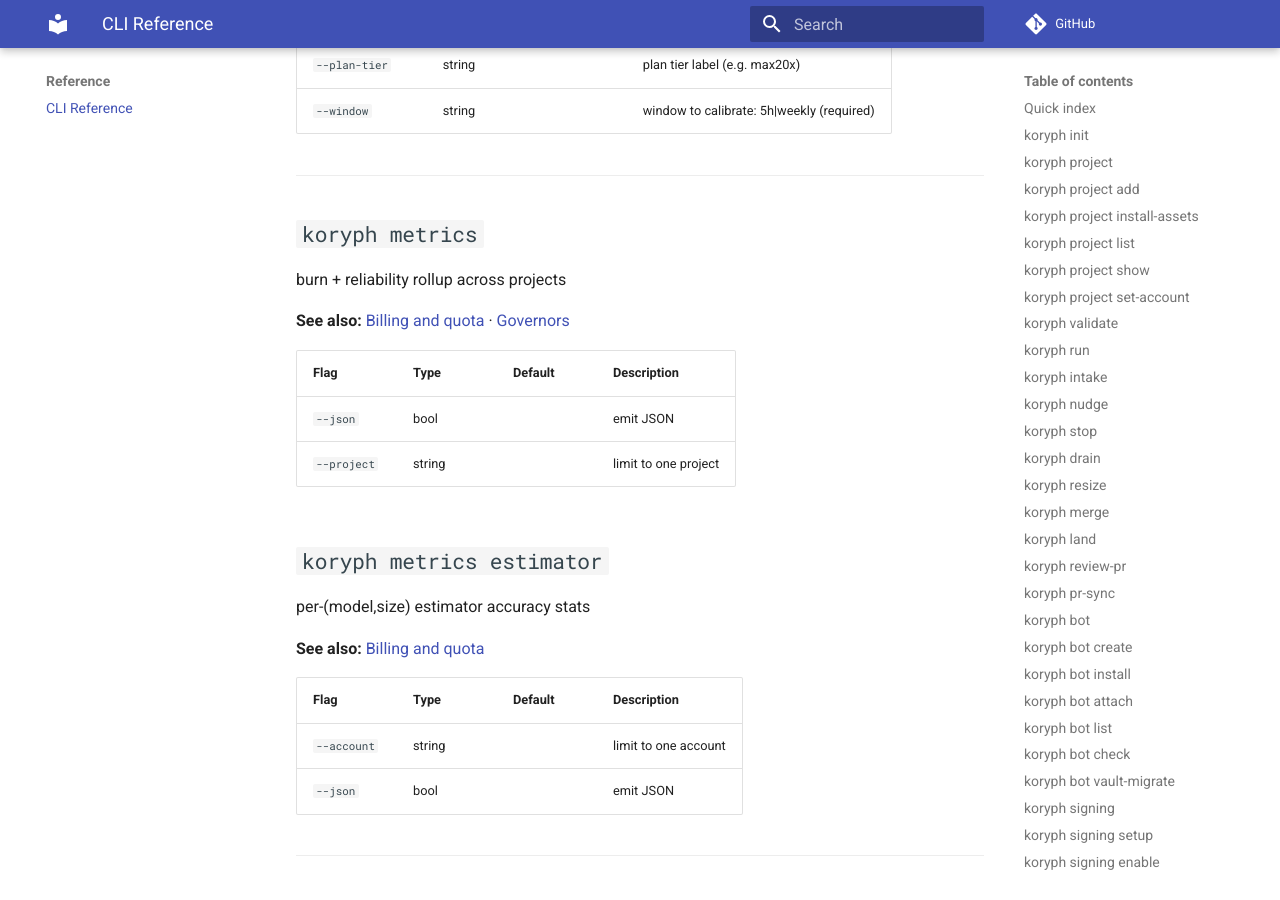
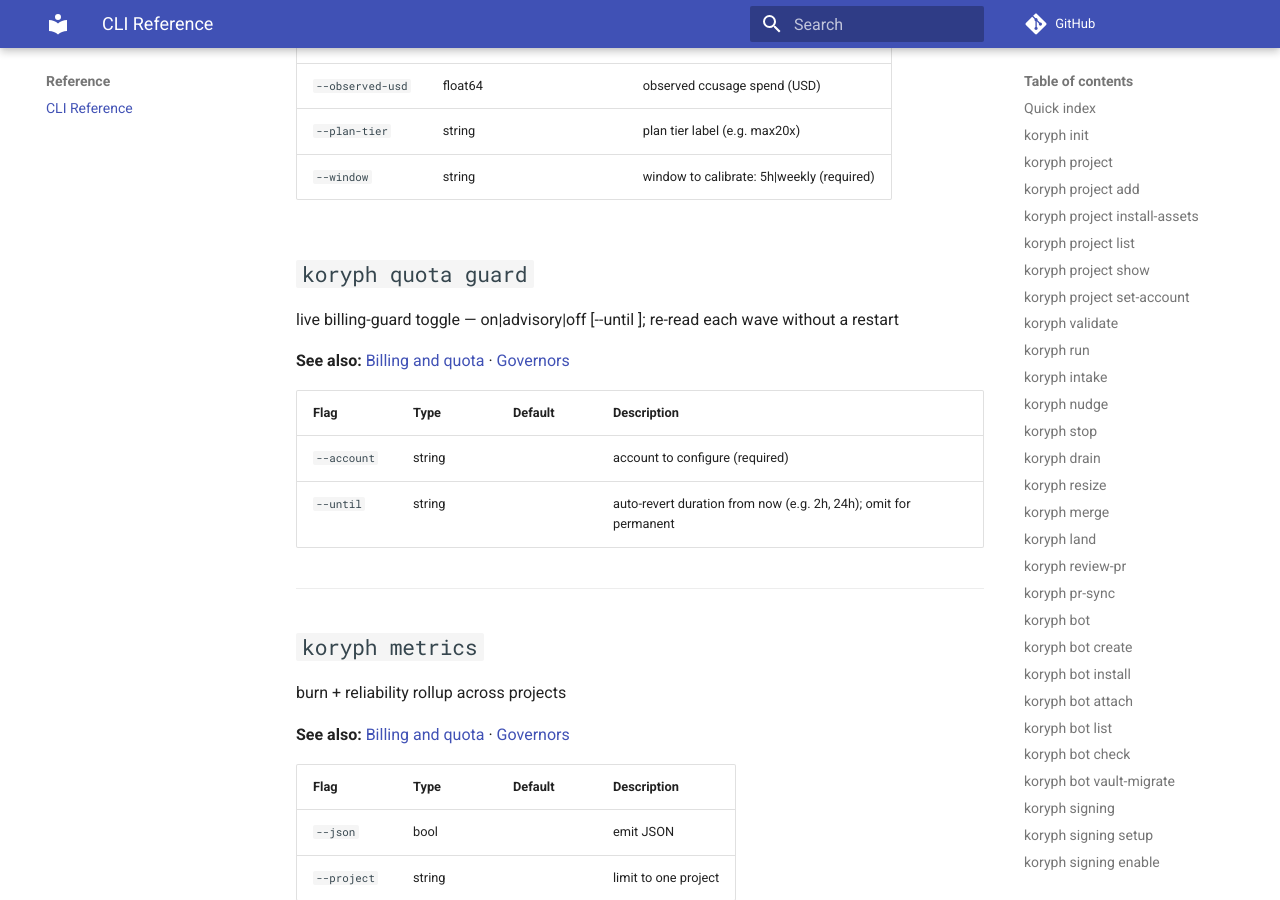
Before and after one commit to koryph/koryph, an MkDocs documentation site: the page built from docs/reference/cli.md, in a window 1280 px wide and 900 px high, scrolled down 23051 px. Built offline with MkDocs 1.6.1 and Material for MkDocs 9.7.7, drawn with Linux system fonts in a browser that asks for light colours; comment, search, counter and statistics services are not loaded; some of the changed text lies outside the part shown.

Commit message:
feat(cli): add koryph quota guard on|advisory|off [--until <duration>]
New subcommand under `koryph quota` that writes the billing-guard mode
into the per-account quota config under the existing exclusive flock.
Because the engine re-reads the quota config at every wave boundary via
governor() → LoadConfig(), the toggle takes effect on the very next wave
without a drain + relaunch.

  koryph quota guard --account A advisory        # disable until reverted
  koryph quota guard --account A off --until 2h  # self-reverts in 2 hours
  koryph quota guard --account A on              # re-enable enforcement

Emits an audit event to the registry audit log on every change. (koryph-i25)

Co-Authored-By: Claude Sonnet 4.6 <noreply@anthropic.com>
Signed-off-by: Marshall Cody McCain <cody@mccain.family>

```diff
--- a/docs/reference/cli.md
+++ b/docs/reference/cli.md
@@ -64,6 +64,7 @@ koryph — central multi-project orchestrator for autonomous Claude Code agents.
 | ↳ [`koryph governor set`](#koryph-governor-set) | set the machine-wide cap |
 | [`koryph quota`](#koryph-quota) | per-account governor snapshot |
 | ↳ [`koryph quota calibrate`](#koryph-quota-calibrate) | calibrate a governor ceiling from an observed /usage reading |
+| ↳ [`koryph quota guard`](#koryph-quota-guard) | live billing-guard toggle — on\|advisory\|off [--until <duration>]; re-read each wave without a restart |
 | [`koryph metrics`](#koryph-metrics) | burn + reliability rollup across projects |
 | ↳ [`koryph metrics estimator`](#koryph-metrics-estimator) | per-(model,size) estimator accuracy stats |
 | [`koryph repo`](#koryph-repo) | check or apply .github IaC (rulesets, repo settings) |
@@ -735,6 +736,17 @@ calibrate a governor ceiling from an observed /usage reading
 | `--plan-tier` | string |  | plan tier label (e.g. max20x) |
 | `--window` | string |  | window to calibrate: 5h\|weekly (required) |
 
+## `koryph quota guard` { #koryph-quota-guard }
+
+live billing-guard toggle — on|advisory|off [--until <duration>]; re-read each wave without a restart
+
+**See also:** [Billing and quota](../user-guide/billing-and-quota) · [Governors](../concepts/governors)
+
+| Flag | Type | Default | Description |
+|------|------|---------|-------------|
+| `--account` | string |  | account to configure (required) |
+| `--until` | string |  | auto-revert duration from now (e.g. 2h, 24h); omit for permanent |
+
 
 ---
 
```
